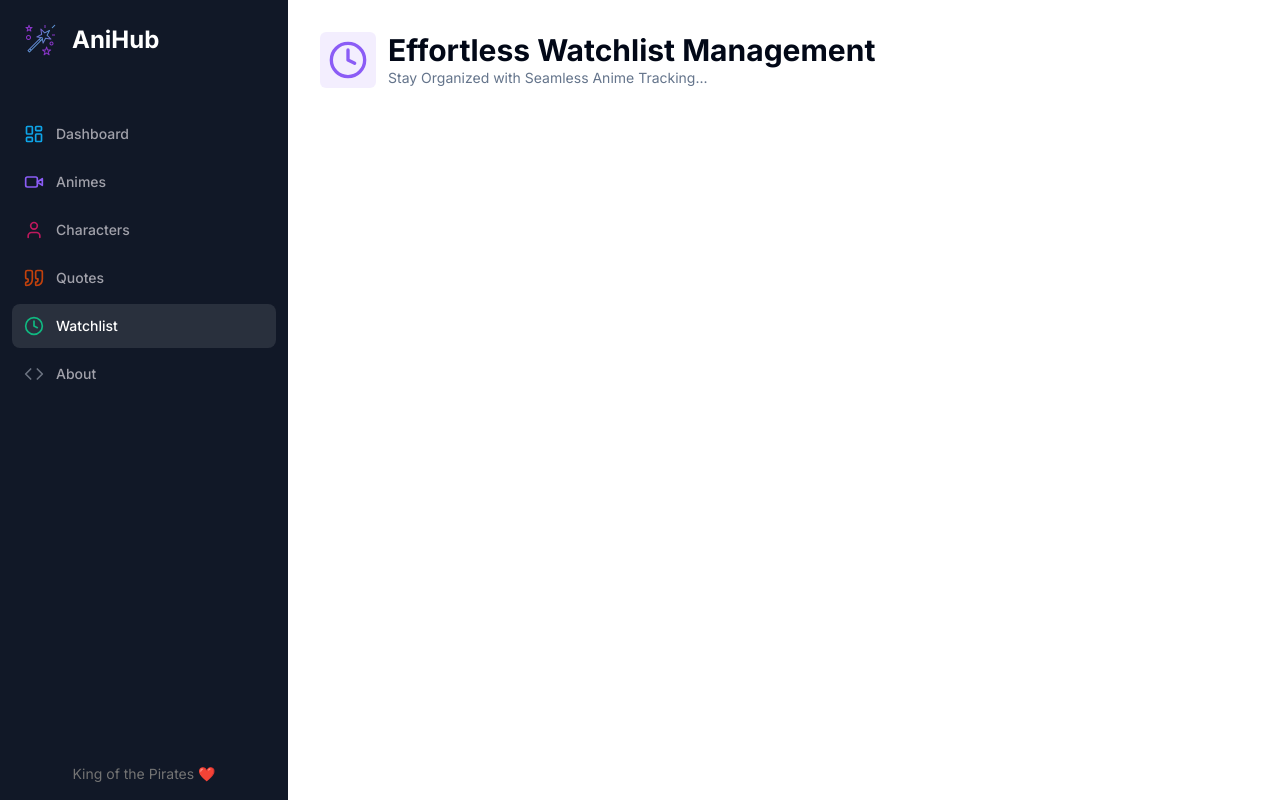
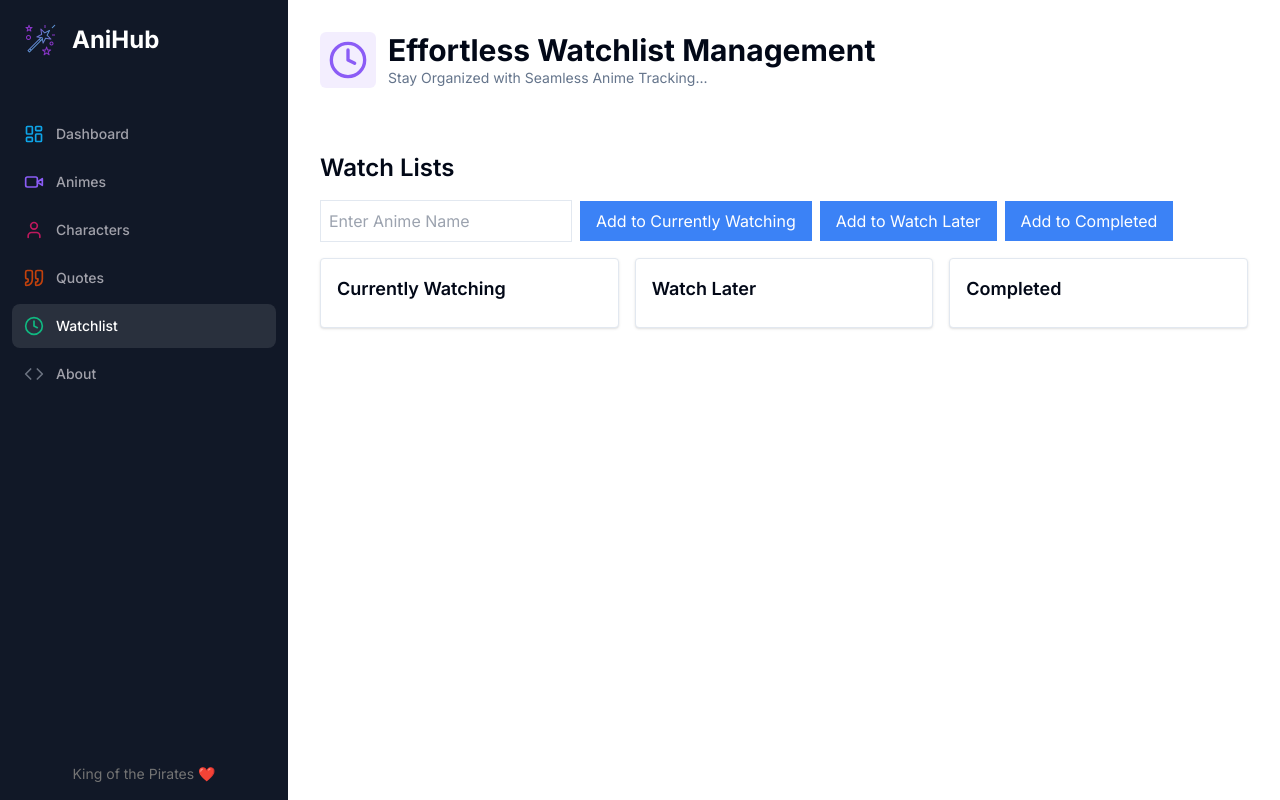
Before and after one commit to NikChhillar/AiShinobi, a Next.js app: page /watchlist in a window 1280 px wide. Built offline with nearby package versions, Linux system fonts and the light colour scheme.

Commit message:
improved

```diff
--- a/app/(dashboard)/(routes)/quotes/page.tsx
+++ b/app/(dashboard)/(routes)/quotes/page.tsx
@@ -7,7 +7,7 @@ import React, { useEffect, useState } from "react";
 const QuotePage = () => {
   const [quote, setQuote] = useState<string>("");
   const [quoteSource, setQuoteSource] = useState<string>("");
-  const [topQuotes, setTopQuotes] = useState<string[]>([]);
+  const [topQuotes, setTopQuotes] = useState<any[]>([]);
 
   // Load top quotes from local storage
   useEffect(() => {
--- a/app/(dashboard)/(routes)/watchlist/page.tsx
+++ b/app/(dashboard)/(routes)/watchlist/page.tsx
@@ -1,4 +1,5 @@
 import { Heading } from '@/components/Heading'
+import WatchLists from '@/components/WatchList'
 import { ClockIcon } from 'lucide-react'
 import React from 'react'
 
@@ -12,7 +13,7 @@ const page = () => {
         iconColor="text-violet-500"
         bgColor="bg-violet-500/10"
       />
-
+      <WatchLists />
     </div>
   )
 }
--- /dev/null
+++ b/components/WatchList.tsx
@@ -0,0 +1,238 @@
+"use client";
+
+import { useState, useEffect } from "react";
+import {
+  DragDropContext,
+  Droppable,
+  Draggable,
+  DropResult,
+} from "react-beautiful-dnd";
+
+interface Anime {
+  id: string;
+  name: string;
+}
+
+
+const WatchLists = () => {
+  const [currentlyWatching, setCurrentlyWatching] = useState<Anime[]>([]);
+  const [watchLater, setWatchLater] = useState<Anime[]>([]);
+  const [completed, setCompleted] = useState<Anime[]>([]);
+  const [animeName, setAnimeName] = useState<string>("");
+
+  // Load watchlists from local storage
+  useEffect(() => {
+    const storedCurrentlyWatching: Anime[] = JSON.parse(
+      localStorage.getItem("currentlyWatching") || "[]"
+    );
+    setCurrentlyWatching(storedCurrentlyWatching);
+
+    const storedWatchLater: Anime[] = JSON.parse(
+      localStorage.getItem("watchLater") || "[]"
+    );
+    setWatchLater(storedWatchLater);
+
+    const storedCompleted: Anime[] = JSON.parse(
+      localStorage.getItem("completed") || "[]"
+    );
+    setCompleted(storedCompleted);
+  }, []);
+
+  // Update local storage when watchlists change
+  useEffect(() => {
+    localStorage.setItem(
+      "currentlyWatching",
+      JSON.stringify(currentlyWatching)
+    );
+    localStorage.setItem("watchLater", JSON.stringify(watchLater));
+    localStorage.setItem("completed", JSON.stringify(completed));
+  }, [currentlyWatching, watchLater, completed]);
+
+  const handleDragEnd = (result: DropResult) => {
+    const { source, destination, draggableId } = result;
+
+    if (!destination) {
+      return;
+    }
+
+    const sourceList = getList(source.droppableId);
+    const destinationList = getList(destination.droppableId);
+
+    if (destinationList.length < 10) {
+      if (sourceList === destinationList) {
+        const reorderedList = reorder(
+          sourceList,
+          source.index,
+          destination.index
+        );
+        updateList(destinationList, reorderedList);
+      } else {
+        const movedItem = sourceList[source.index];
+        const newSourceList = removeItem(sourceList, source.index);
+        const updatedDestinationList = insertItem(
+          destinationList,
+          destination.index,
+          movedItem
+        );
+
+        updateList(sourceList, newSourceList);
+        updateList(destinationList, updatedDestinationList);
+      }
+    } else {
+      alert("10 is the limit set by admin....");
+    }
+  };
+
+  const getList = (listId: string): Anime[] => {
+    if (listId === "currentlyWatchingList") {
+      return currentlyWatching;
+    } else if (listId === "watchLaterList") {
+      return watchLater;
+    } else if (listId === "completedList") {
+      return completed;
+    }
+    return [];
+  };
+
+  const reorder = (
+    list: Anime[],
+    startIndex: number,
+    endIndex: number
+  ): Anime[] => {
+    const newList = [...list];
+    const [removed] = newList.splice(startIndex, 1);
+    newList.splice(endIndex, 0, removed);
+    return newList;
+  };
+
+  const removeItem = (list: Anime[], index: number): Anime[] => {
+    const newList = [...list];
+    newList.splice(index, 1);
+    return newList;
+  };
+
+  const insertItem = (list: Anime[], index: number, item: Anime): Anime[] => {
+    const newList = [...list];
+    newList.splice(index, 0, item);
+    return newList;
+  };
+
+  const updateList = (list: Anime[], updatedList: Anime[]) => {
+    if (list === currentlyWatching) {
+      setCurrentlyWatching(updatedList);
+    } else if (list === watchLater) {
+      setWatchLater(updatedList);
+    } else if (list === completed) {
+      setCompleted(updatedList);
+    }
+  };
+
+  const handleAddAnime = (
+    list: Anime[],
+    setList: React.Dispatch<React.SetStateAction<Anime[]>>
+  ) => {
+    if (animeName.trim() !== "") {
+      if (list.length < 10) {
+        setList([...list, { id: Date.now().toString(), name: animeName }]);
+        setAnimeName("");
+      } else {
+        alert("You cannot add more than 10 animes to this list.");
+      }
+    }
+  };
+
+
+
+  return (
+    <div className="p-8">
+      <h2 className="text-2xl font-semibold mb-4">Watch Lists</h2>
+      <div className="mb-4">
+        <input
+          type="text"
+          placeholder="Enter Anime Name"
+          value={animeName}
+          onChange={(e) => setAnimeName(e.target.value)}
+          className="border p-2"
+        />
+        <button
+          onClick={() =>
+            handleAddAnime(currentlyWatching, setCurrentlyWatching)
+          }
+          className="bg-blue-500 text-white px-4 py-2 ml-2"
+        >
+          Add to Currently Watching
+        </button>
+        <button
+          onClick={() => handleAddAnime(watchLater, setWatchLater)}
+          className="bg-blue-500 text-white px-4 py-2 ml-2"
+        >
+          Add to Watch Later
+        </button>
+        <button
+          onClick={() => handleAddAnime(completed, setCompleted)}
+          className="bg-blue-500 text-white px-4 py-2 ml-2"
+        >
+          Add to Completed
+        </button>
+      </div>
+      <DragDropContext onDragEnd={handleDragEnd}>
+        <div className="grid grid-cols-1 sm:grid-cols-2 md:grid-cols-3 lg:grid-cols-3 gap-4">
+          <WatchList
+            list={currentlyWatching}
+            listId="currentlyWatchingList"
+            title="Currently Watching"
+          />
+          <WatchList
+            list={watchLater}
+            listId="watchLaterList"
+            title="Watch Later"
+          />
+          <WatchList
+            list={completed}
+            listId="completedList"
+            title="Completed"
+          />
+        </div>
+      </DragDropContext>
+    </div>
+  );
+};
+
+interface WatchListProps {
+  list: Anime[];
+  listId: string;
+  title: string;
+}
+
+const WatchList: React.FC<WatchListProps> = ({ list, listId, title }) => {
+
+  return (
+    <div className="border p-4 bg-white rounded shadow">
+      <h3 className="text-lg font-semibold mb-2">{title}</h3>
+      <Droppable droppableId={listId}>
+        {(provided) => (
+          <ul ref={provided.innerRef} {...provided.droppableProps}>
+            {list.map((anime, index) => (
+              <Draggable key={anime.id} draggableId={anime.id} index={index}>
+                {(provided) => (
+                  <li
+                    ref={provided.innerRef}
+                    {...provided.draggableProps}
+                    {...provided.dragHandleProps}
+                    className="flex items-center justify-between p-2 bg-gray-100 rounded mt-2"
+                  >
+                    <span>{anime.name}</span>
+                    <span className="text-gray-400">Rank {index + 1}</span>
+                  </li>
+                )}
+              </Draggable>
+            ))}
+            {provided.placeholder}
+          </ul>
+        )}
+      </Droppable>
+    </div>
+  );
+};
+
+export default WatchLists;
--- a/package.json
+++ b/package.json
@@ -26,6 +26,7 @@
     "next": "13.4.10",
     "postcss": "8.4.26",
     "react": "18.2.0",
+    "react-beautiful-dnd": "^13.1.1",
     "react-dom": "18.2.0",
     "react-hook-form": "^7.45.2",
     "react-spinners": "^0.13.8",
@@ -35,5 +36,8 @@
     "typescript": "5.1.6",
     "typewriter-effect": "^2.20.1",
     "zod": "^3.21.4"
+  },
+  "devDependencies": {
+    "@types/react-beautiful-dnd": "^13.1.4"
   }
 }
```
Also changed, not shown: 1 other file (tests, documents, lock files or other folders).
